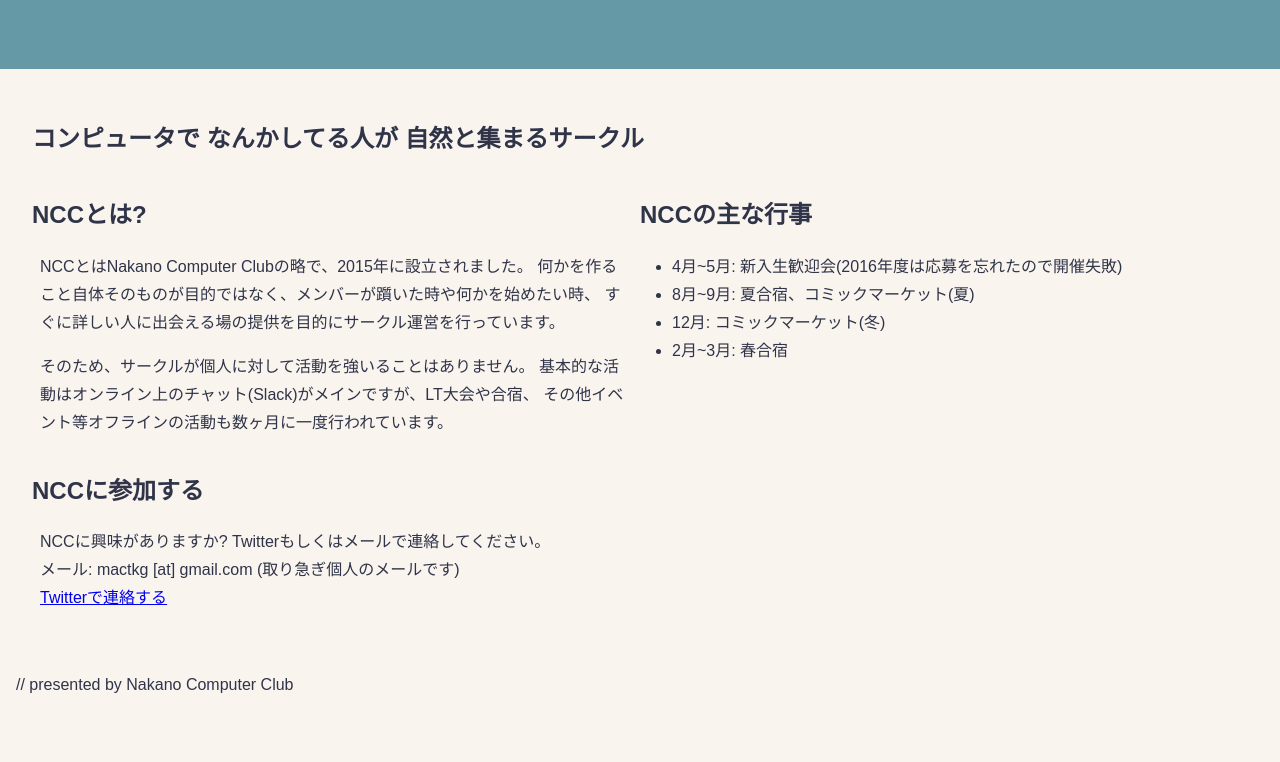
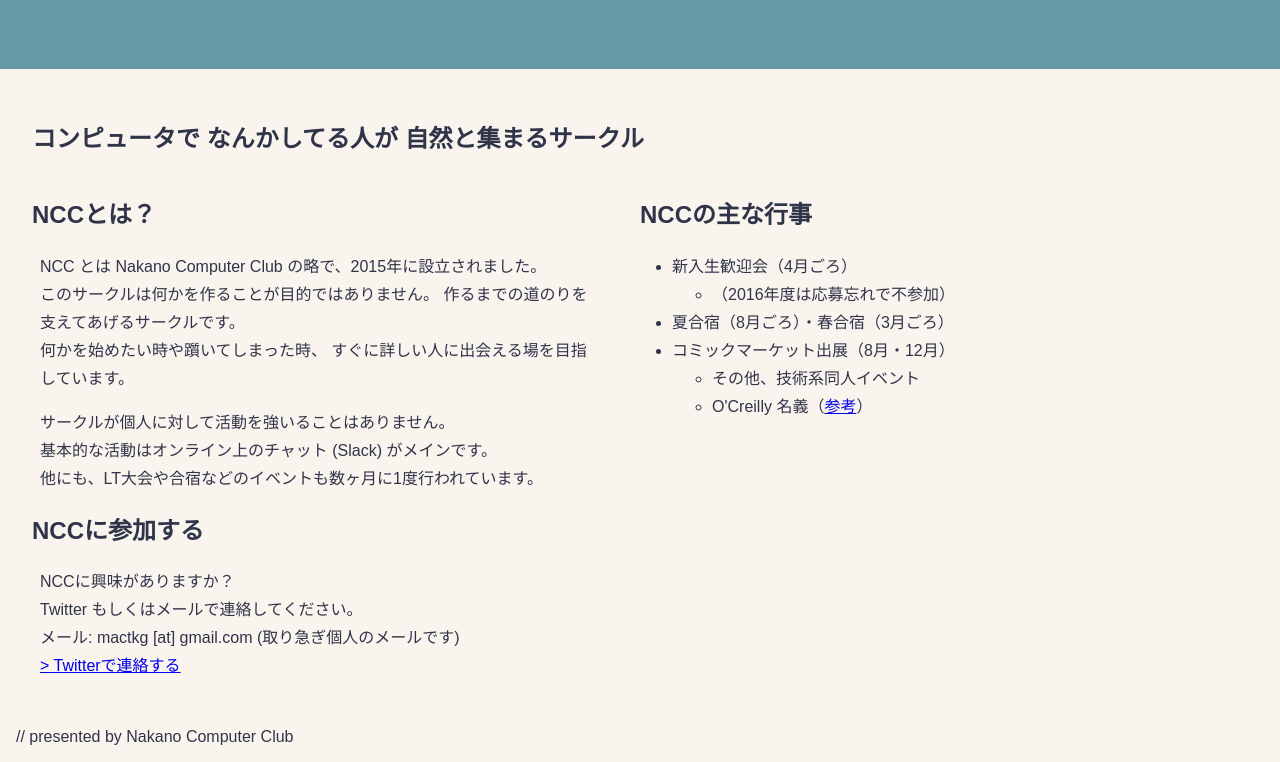
Before and after one commit to post-internet/post-internet.github.io, a website: page src/index.jade in a window 1280 px wide. Shown: the part 477-1239 px from the top of the page. Before the commit the page ends 1187 px from the top, so only its background shows below. Drawn offline with nearby package versions, Linux system fonts and the light colour scheme; files that its build step writes are made by us from their sources; files whose address does not match are found by name.

Commit message:
Change Content

```diff
--- a/src/index.jade
+++ b/src/index.jade
@@ -34,26 +34,42 @@ html
           | #[span.nowrap コンピュータで] <wbr>
           | #[span.nowrap なんかしてる人が] <wbr>
           | #[span.nowrap 自然と集まるサークル]
-      +main-box("NCCとは?")
-        p.px1
-          | NCCとはNakano Computer Clubの略で、2015年に設立されました。
-          | 何かを作ること自体そのものが目的ではなく、メンバーが躓いた時や何かを始めたい時、
-          | すぐに詳しい人に出会える場の提供を目的にサークル運営を行っています。
-        p.px1
-          | そのため、サークルが個人に対して活動を強いることはありません。
-          | 基本的な活動はオンライン上のチャット(Slack)がメインですが、LT大会や合宿、
-          | その他イベント等オフラインの活動も数ヶ月に一度行われています。
+      +main-box("NCCとは？")
+        div.px1.md-mr3.lg-mr3
+          p.m0.p0 NCC とは Nakano Computer Club の略で、2015年に設立されました。
+          p.m0.p0
+            | このサークルは何かを作ることが目的ではありません。
+            | 作るまでの道のりを支えてあげるサークルです。
+          p.m0.p0
+            | 何かを始めたい時や躓いてしまった時、
+            | すぐに詳しい人に出会える場を目指しています。
+          //- | 何かを作ること自体そのものが目的ではなく、メンバーが躓いた時や何かを始めたい時、
+          //- | すぐに詳しい人に出会える場の提供を目的にサークル運営を行っています。
+        div.px1.pt2.md-mr3.lg-mr3
+          //- | そのため、サークルが個人に対して活動を強いることはありません。
+          p.m0.p0 サークルが個人に対して活動を強いることはありません。
+          //- | 基本的な活動はオンライン上のチャット(Slack)がメインですが、LT大会や合宿、
+          //- | その他イベント等オフラインの活動も数ヶ月に一度行われています。
+          p.m0.p0 基本的な活動はオンライン上のチャット (Slack) がメインです。
+          p.m0.p0 他にも、LT大会や合宿などのイベントも数ヶ月に1度行われています。
       +main-box("NCCの主な行事")
         ul.px0.ml3
-          li 4月~5月: 新入生歓迎会(2016年度は応募を忘れたので開催失敗)
-          li 8月~9月: 夏合宿、コミックマーケット(夏)
-          li 12月: コミックマーケット(冬)
-          li 2月~3月: 春合宿
+          li 新入生歓迎会（4月ごろ）
+          ul
+            li （2016年度は応募忘れで不参加）
+          li 夏合宿（8月ごろ）・春合宿（3月ごろ）
+          li コミックマーケット出展（8月・12月）
+          ul
+            li その他、技術系同人イベント
+            li O'Creilly 名義（#[a(href="http://ocreilly.meiji-ncc.tech") 参考]）
       +main-box("NCCに参加する")
-        p.px1
-          | NCCに興味がありますか? Twitterもしくはメールで連絡してください。<br>
-          | メール: mactkg [at] gmail.com (取り急ぎ個人のメールです)<br>
-          | #[a(href="https://twitter.com/intent/tweet?text=%40meiji_ncc%20NCC%E3%81%AB%E8%88%88%E5%91%B3%E3%81%8C%E3%81%82%E3%82%8B%E3%81%AE%E3%81%A7%E6%A1%88%E5%86%85%E3%82%92%E3%81%8F%E3%81%A0%E3%81%95%E3%81%84!%20[%E3%81%93%E3%81%93%E3%81%AB%E3%81%82%E3%81%AA%E3%81%9F%E3%81%AE%E3%81%99%E3%81%A6%E3%81%8D%E3%81%AA%E3%82%B3%E3%83%A1%E3%83%B3%E3%83%88]") Twitterで連絡する]
+        div.px1.md-mr3.lg-mr3
+          p.m0.p0 NCCに興味がありますか？
+          p.m0.p0 Twitter もしくはメールで連絡してください。
+          p.m0.p0 メール: mactkg [at] gmail.com (取り急ぎ個人のメールです)
+          p.m0.p0
+            a(href="https://twitter.com/intent/tweet?text=%40meiji_ncc%20NCC%E3%81%AB%E8%88%88%E5%91%B3%E3%81%8C%E3%81%82%E3%82%8B%E3%81%AE%E3%81%A7%E6%A1%88%E5%86%85%E3%82%92%E3%81%8F%E3%81%A0%E3%81%95%E3%81%84!%20[%E3%81%93%E3%81%93%E3%81%AB%E3%81%82%E3%81%AA%E3%81%9F%E3%81%AE%E3%81%99%E3%81%A6%E3%81%8D%E3%81%AA%E3%82%B3%E3%83%A1%E3%83%B3%E3%83%88]")
+              | > Twitterで連絡する
     footer.mx2.py2
       | // presented by Nakano Computer Club
     script(src="bundle.js", charset="utf-8")
```
Also changed, not shown: index.html.
